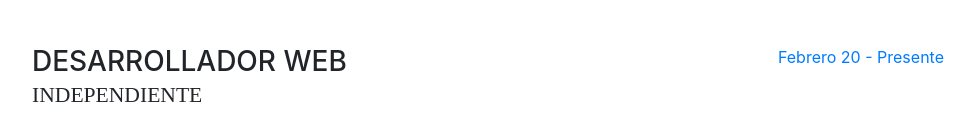
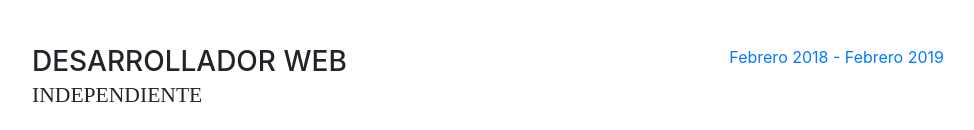
Before and after one commit to procristancho/curriculum, a website with bundled scripts: page index.html in a window 1280 px wide. Shown: the part 1355-1485 px from the top of the page, without its empty margins (288-1262 px from the left). Built offline with nearby package versions, Linux system fonts and the light colour scheme; a web font is replaced by a local one.

Commit message:
Se ajusta la fecha de experiencia como freelance

```diff
--- a/index.html
+++ b/index.html
@@ -160,7 +160,7 @@
               </p>
             </div>
             <div class="resume-date text-md-right">
-              <span class="text-primary">Febrero 20 - Presente</span>
+              <span class="text-primary">Febrero 2018 - Febrero 2019</span>
             </div>
           </div>
 
```
